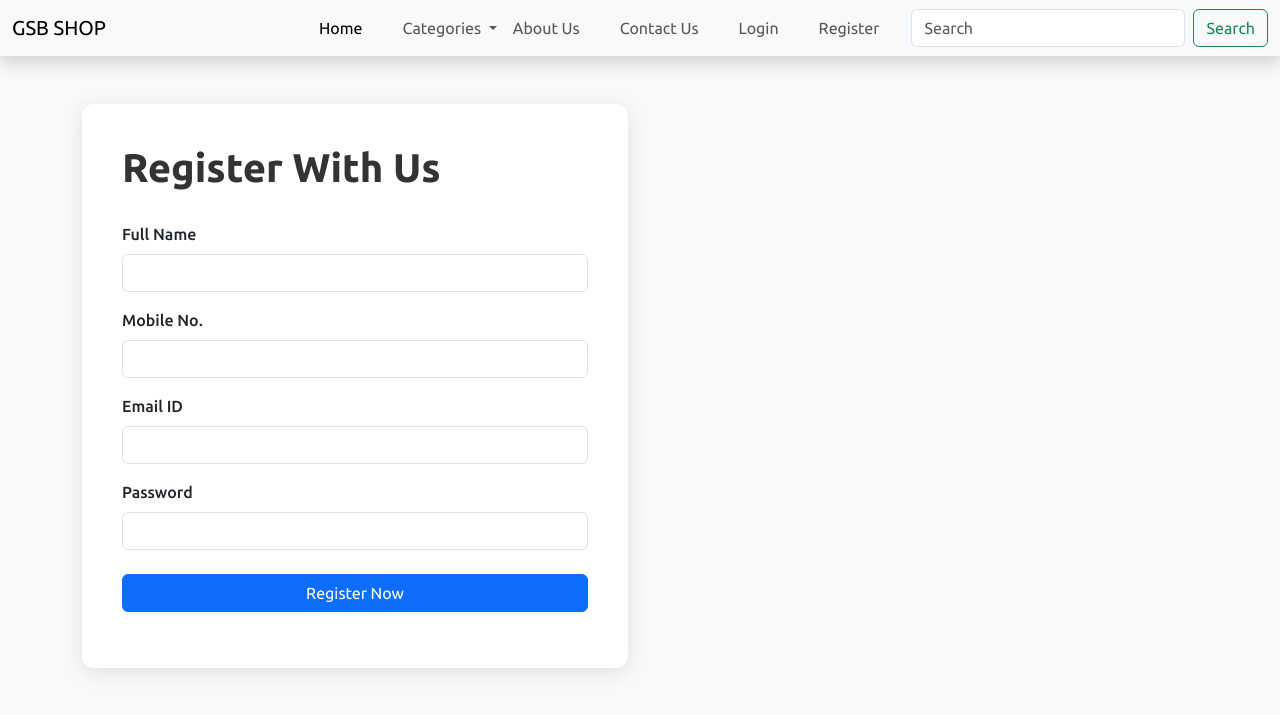
After one commit to GS-Bishwasa/GSBSHOP, a PHP site: page /register.php in a window 1280 px wide. The commit adds this page. Shown: the top 715 px of the page. Run offline with PHP 8.4, Linux system fonts and the light colour scheme; data that the repository does not hold is empty; some libraries are stand-ins or nearby versions.

Commit message:
Register page and Functionality Done

```diff
--- a/element/nav.php
+++ b/element/nav.php
@@ -1,10 +1,9 @@
 <!-- Navbar -->
 <nav class="navbar navbar-expand-lg bg-body-tertiary shadow sticky-top">
     <div class="container-fluid">
-        <a class="navbar-brand" href="#">GSB SHOP</a>
-        <button class="navbar-toggler" type="button" data-bs-toggle="collapse"
-            data-bs-target="#navbarSupportedContent" aria-controls="navbarSupportedContent"
-            aria-expanded="false" aria-label="Toggle navigation">
+        <a class="navbar-brand" href="index.php">GSB SHOP</a>
+        <button class="navbar-toggler" type="button" data-bs-toggle="collapse" data-bs-target="#navbarSupportedContent"
+            aria-controls="navbarSupportedContent" aria-expanded="false" aria-label="Toggle navigation">
             <span class="navbar-toggler-icon"></span>
         </button>
 
@@ -14,20 +13,34 @@
                     <a class="nav-link active" aria-current="page" href="index.php">Home</a>
                 </li>
 
+
+                <li class="nav-item dropdown">
+                    <a class="nav-link dropdown-toggle" href="#" id="navbarDropdown" role="button"
+                        data-bs-toggle="dropdown" aria-expanded="false">
+                        Categories
+                    </a>
+                    <ul class="dropdown-menu" aria-labelledby="navbarDropdown">
                        <?php
                 $cat_data_sql = $db->query("SELECT * FROM category");
                 while ($cat_data = $cat_data_sql->fetch_array()) {
                     echo '<li class="nav-item me-4">
-                    <a class="nav-link" href="product.php?product_category='.$cat_data['category_url'].'">' . htmlspecialchars($cat_data['category_name']) . '</a>
+                    <a class="nav-link dropdwon-item" href="product.php?product_category=' . $cat_data['category_url'] . '">' . htmlspecialchars($cat_data['category_name']) . '</a>
                   </li>';
                 }
                 ?>
-
+                    </ul>
+                </li>
                 <li class="nav-item me-4">
                     <a class="nav-link" href="#">About Us</a>
                 </li>
                 <li class="nav-item me-4">
                     <a class="nav-link" href="#">Contact Us</a>
+                </li>
+                <li class="nav-item me-4">
+                    <a class="nav-link" href="#">Login</a>
+                </li>
+                <li class="nav-item me-4">
+                    <a class="nav-link" href="#">Register</a>
                 </li>
             </ul>
             <form class="d-flex">
--- a/index.php
+++ b/index.php
@@ -62,6 +62,11 @@ require "php/db.php";
 
 
   <style>
+    body {
+      font-family: 'Ubuntu', sans-serif;
+      background-color: #f9f9f9;
+    }
+
     .category-section h2 {
       position: relative;
       display: inline-block;
--- /dev/null
+++ b/register.php
@@ -0,0 +1,146 @@
+<?php require "php/db.php"; ?>
+<!DOCTYPE html>
+<html lang="en">
+
+<head>
+    <meta charset="UTF-8" />
+    <meta name="viewport" content="width=device-width, initial-scale=1.0" />
+    <title>Register | MyApp</title>
+
+    <!-- Bootstrap -->
+    <link href="https://cdn.jsdelivr.net/npm/bootstrap@5.3.3/dist/css/bootstrap.min.css" rel="stylesheet" />
+    <script src="https://cdn.jsdelivr.net/npm/bootstrap@5.3.3/dist/js/bootstrap.bundle.min.js"></script>
+
+    <!-- jQuery (Loaded before your script) -->
+    <script src="https://ajax.googleapis.com/ajax/libs/jquery/3.7.1/jquery.min.js"></script>
+
+    <!-- Google Fonts -->
+    <link href="https://fonts.googleapis.com/css2?family=Ubuntu:wght@400;500;700&display=swap" rel="stylesheet">
+
+    <!-- Font Awesome -->
+    <link rel="stylesheet" href="https://cdnjs.cloudflare.com/ajax/libs/font-awesome/6.6.0/css/all.min.css" />
+
+    <!-- Custom Styles -->
+    <style>
+        body {
+            font-family: 'Ubuntu', sans-serif;
+            background-color: #f9f9f9;
+        }
+
+        .register-container {
+            background-color: #fff;
+            padding: 40px;
+            border-radius: 12px;
+            box-shadow: 0 4px 20px rgba(0, 0, 0, 0.1);
+        }
+
+        .register-heading {
+            font-weight: 700;
+            margin-bottom: 30px;
+            color: #333;
+        }
+
+        label {
+            font-weight: 500;
+        }
+
+        .right-panel img {
+            width: 100%;
+            border-radius: 10px;
+        }
+
+        .form-control:focus {
+            border-color: #0d6efd;
+            box-shadow: none;
+        }
+    </style>
+</head>
+
+<body>
+
+    <?php require("element/nav.php"); ?>
+
+    <div class="container py-5">
+        <div class="row align-items-center">
+            <div class="col-md-6">
+                <div class="register-container">
+                    <h1 class="register-heading">Register With Us</h1>
+
+                    <!-- 🛠️ Add method="post" and id for easier JS binding -->
+                    <form class="register_frm" id="registerForm" method="post">
+                        <div class="mb-3">
+                            <label for="fullname" class="form-label">Full Name</label>
+                            <input type="text" id="fullname" name="fullname" class="form-control" required>
+                        </div>
+                        <div class="mb-3">
+                            <label for="mobile" class="form-label">Mobile No.</label>
+                            <input type="tel" id="mobile" name="mobile" class="form-control" required>
+                        </div>
+                        <div class="mb-3">
+                            <label for="email" class="form-label">Email ID</label>
+                            <input type="email" id="email" name="email" class="form-control" required>
+                        </div>
+                        <div class="mb-4">
+                            <label for="password" class="form-label">Password</label>
+                            <input type="password" id="password" name="password" class="form-control" required>
+                        </div>
+                        <button type="submit" class="btn btn-primary w-100 r_btn">Register Now</button>
+                        <div class="mt-3 text-success" id="successMsg"></div>
+                        <div class="mt-3 text-danger" id="errorMsg"></div>
+                    </form>
+
+                </div>
+            </div>
+
+            <div class="col-md-6 d-none d-md-block right-panel">
+                <!-- Optional Image -->
+                <!-- <img src="https://source.unsplash.com/600x400/?team,join,people" alt="Register Illustration" /> -->
+            </div>
+        </div>
+    </div>
+
+    <!-- ✅ Proper AJAX Script -->
+    <script>
+        $(document).ready(function () {
+            $("#registerForm").on("submit", function (e) {
+                e.preventDefault();
+                $("#successMsg").text('');
+                $("#errorMsg").text('');
+
+                $.ajax({
+                    type: "POST",
+                    url: "php/new_user.php",
+                    data: new FormData(this),
+                    processData: false,
+                    contentType: false,
+                    beforeSend: function () {
+                        $(".r_btn").html("Please Wait...");
+                        $(".r_btn").attr("disabled", true);
+                    },
+                    success: function (response) {
+                        $(".r_btn").html("Register Now");
+                        $(".r_btn").removeAttr("disabled");
+
+                        if (response.trim() === "success") {
+                            setTimeout(() => {
+                                $("#successMsg").text("Registration successful!");
+                                $("#registerForm")[0].reset();
+                            }, 3000);
+                        } else {
+                            $("#errorMsg").text(response);
+                        }
+                    },
+                    error: function (xhr, status, error) {
+                        $(".r_btn").html("Register Now");
+                        $(".r_btn").removeAttr("disabled");
+                        $("#errorMsg").text("Something went wrong: " + error);
+                        console.error("AJAX Error:", status, error);
+                    }
+                });
+            });
+        });
+    </script>
+
+</body>
+
+</html>
```
Also changed, not shown: php/new_user.php (added, +49 -0 lines). Lines whose indentation alone changed are shown as unchanged.
